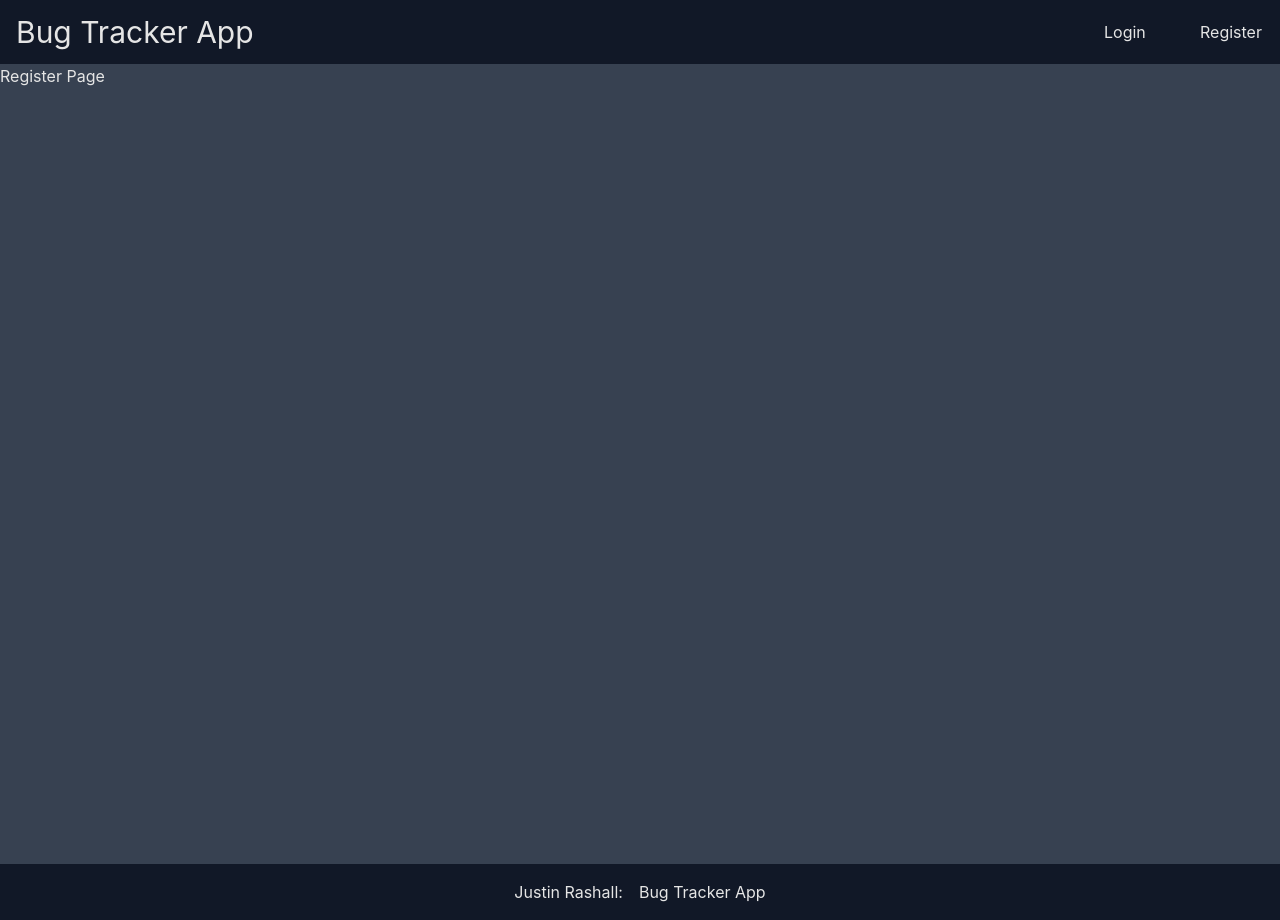
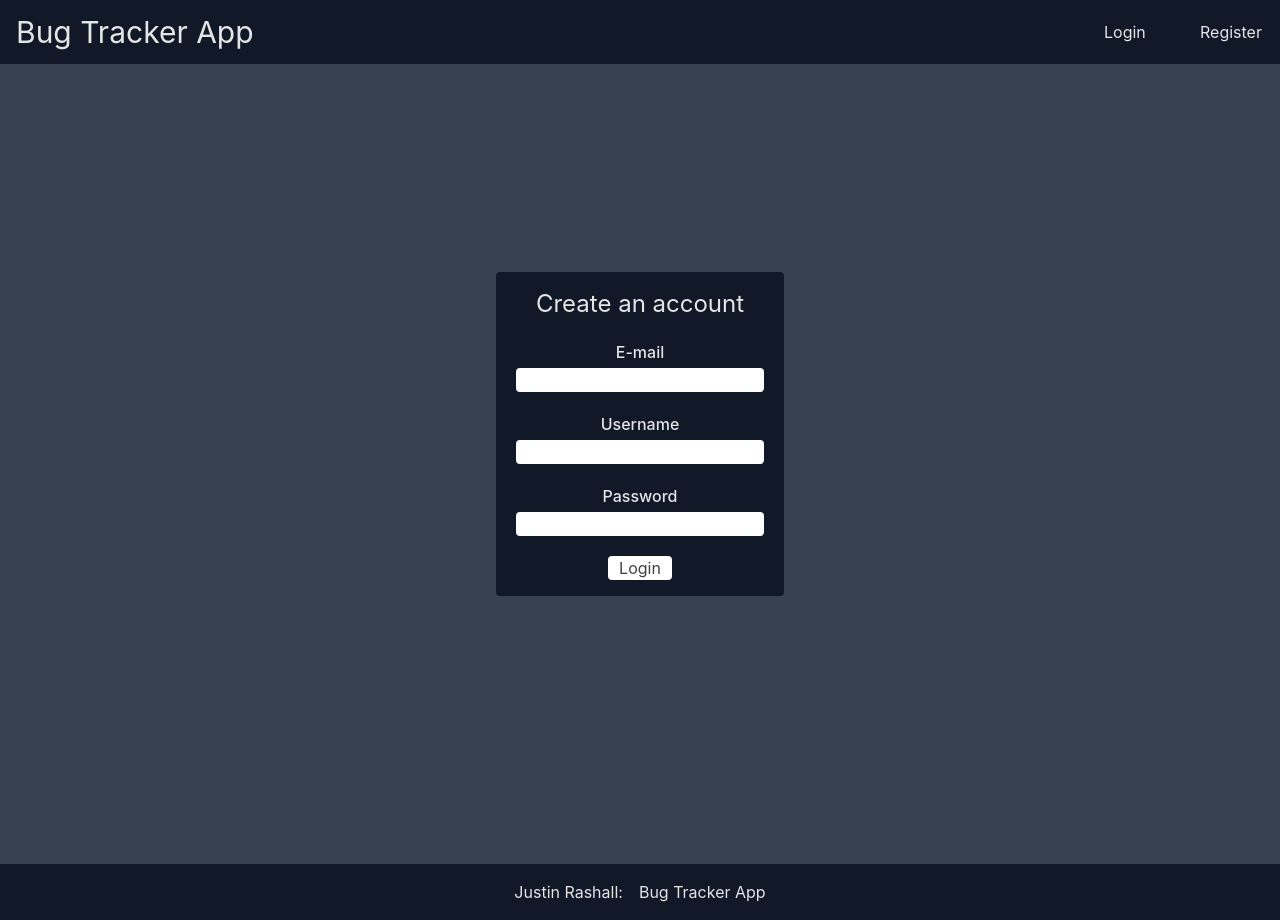
Before and after one commit to DeusMalsith/bugtrackerapp, a React (Create React App) app: page /register in a window 1280 px wide. Built offline with nearby package versions, Linux system fonts and the light colour scheme.

Commit message:
Created dashboard page and routes

```diff
--- a/src/App.js
+++ b/src/App.js
@@ -4,6 +4,7 @@ import Layout from './common/Layout.js';
 import Home from './routes/home/Home.js';
 import Login from './routes/login/Login.js';
 import Register from './routes/register/Register';
+import Dashboard from './routes/dashboard/Dashboard';
 
 function App() {
   return (
@@ -14,6 +15,7 @@ function App() {
             <Route path='/' element={<Home />} />
             <Route path='/login' element={<Login />} />
             <Route path='/register' element={<Register />} />
+            <Route path='/dashboard' element={<Dashboard />} />
           </Routes>
         </Layout>
       </BrowserRouter>
--- /dev/null
+++ b/src/routes/dashboard/Dashboard.js
@@ -0,0 +1,9 @@
+import React from 'react'
+
+const Dashboard = () => {
+  return (
+    <div>Dashboard</div>
+  )
+}
+
+export default Dashboard
--- a/src/routes/register/Register.js
+++ b/src/routes/register/Register.js
@@ -1,11 +1,57 @@
-import React from 'react'
+import React from 'react';
 
 const Register = () => {
   return (
-    <div>
-        <h1>Register Page</h1>
+    <div className='flex justify-center container mx-auto'>
+      <div className='flex flex-col text-center w-72 mt-52 bg-gray-900 rounded'>
+        <h1 className='text-2xl mt-4'>Create an account</h1>
+        <form action=''>
+          <label className='block py-5'>
+            <span className='block pb-1 text-base font-medium text-neutral-200'>
+              E-mail
+            </span>
+            <input
+              className='text-neutral-700 rounded'
+              type='email'
+              name='email'
+              id='email'
+              required
+            />
+          </label>
+          <label className='block pb-5'>
+            <span className='block pb-1 text-base font-medium text-neutral-200'>
+              Username
+            </span>
+            <input
+              className='text-neutral-700 rounded'
+              type='text'
+              name='username'
+              id='username'
+              required
+            />
+          </label>
+          <label className='block pb-5'>
+            <span className='block pb-1 text-base font-medium text-neutral-200'>
+              Password
+            </span>
+            <input
+              className='text-neutral-700 rounded'
+              type='password'
+              name='password'
+              id='password'
+              required
+            />
+          </label>
+          <button
+            className='bg-white rounded text-neutral-700 w-16 mb-4'
+            type='submit'
+          >
+            Login
+          </button>
+        </form>
+      </div>
     </div>
-  )
-}
+  );
+};
 
-export default Register
+export default Register;
```
Also changed, not shown: src/routes/login/Login.js (+8 -1 lines).
